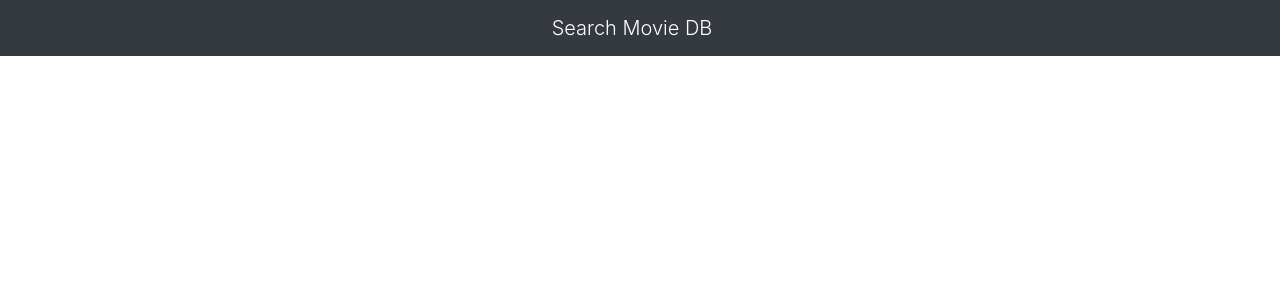
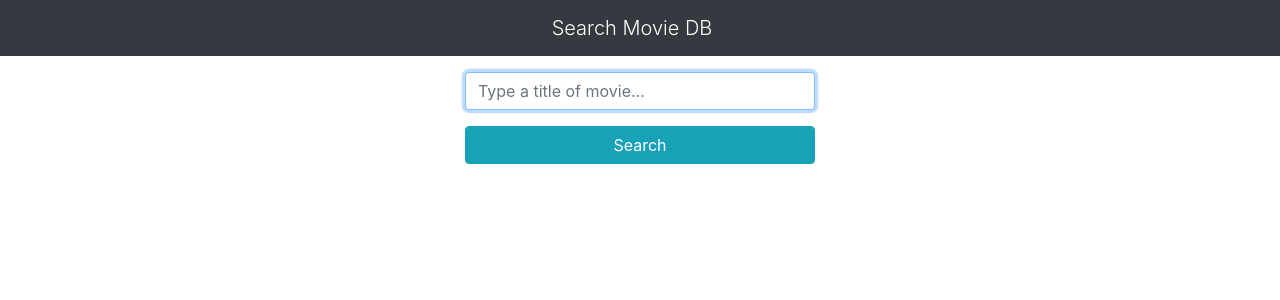
Before and after one commit to Brian-Santeliz/react-movie-omdb, a React (Create React App) app: page / in a window 1280 px wide. Shown: the top 300 px of the page. Built offline with nearby package versions, Linux system fonts and the light colour scheme.

Commit message:
Creating Search component in header

```diff
--- a/src/App.js
+++ b/src/App.js
@@ -3,10 +3,37 @@ import Header from "./components/Header";
 
 function App() {
 
+  const handleChange = e=>{
+    console.log(e.target.value)
+  }
+
+  const handleSubmit = (e)=>{
+    e.preventDefault()
+    console.log('enviando')
+  }
   return (
     <>
       <Header title="Search Movie DB" />
-
+      <div className="container mt-3">
+        <div className="row">
+          <div className="col-md-4 mx-auto bordered">
+            <form onSubmit={e=>handleSubmit(e)}>
+              <div className="form-group">
+                <input
+                  type="text"
+                  className="form-control"
+                  placeholder="Type a title of movie..."
+                  autoFocus
+                  onChange={e=>handleChange(e)}
+                />
+              </div>
+              <div className="form-group text-center">
+                <button className="btn btn-info btn-block">Search</button>
+              </div>
+            </form>
+          </div>
+        </div>
+      </div>
     </>
   );
 }
```
